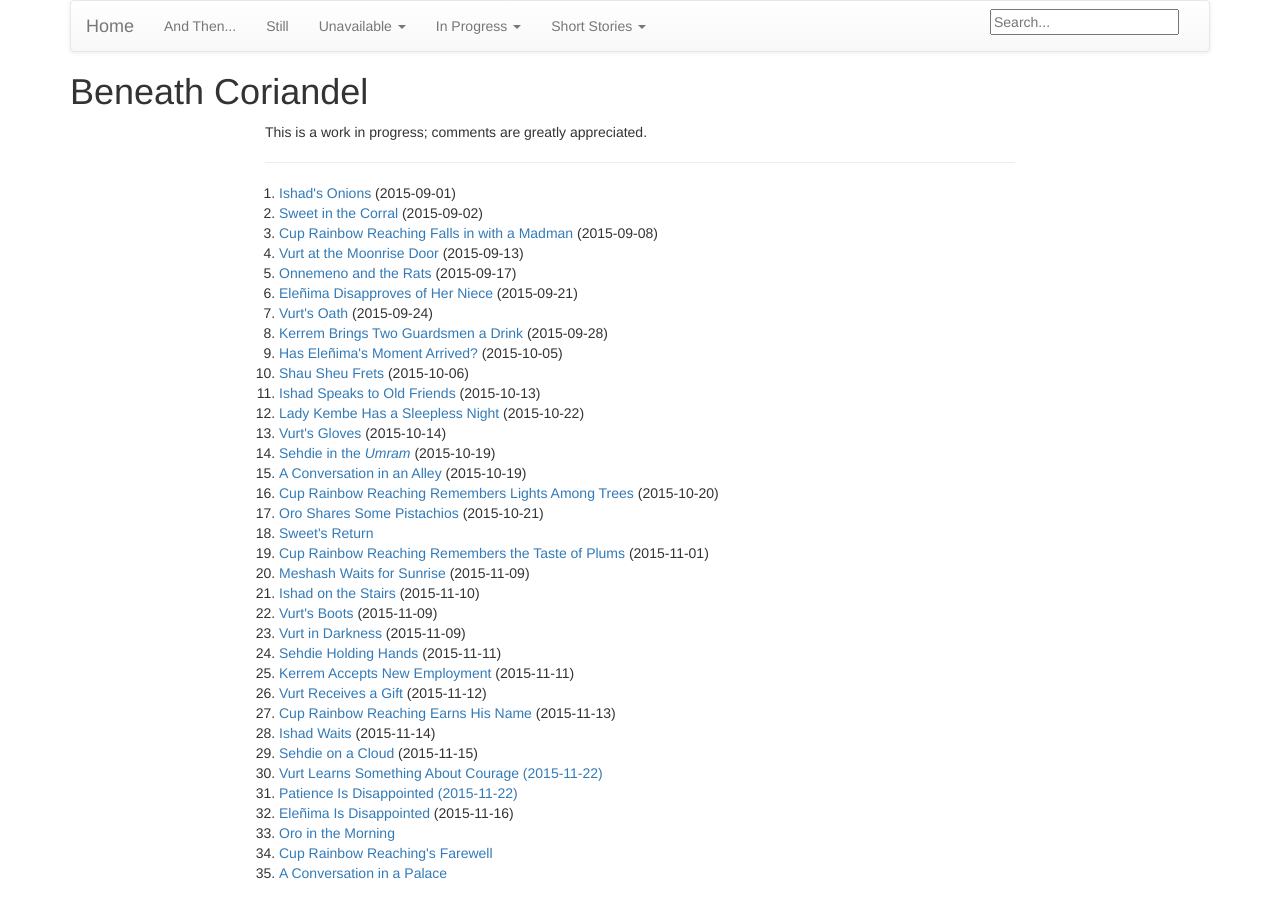
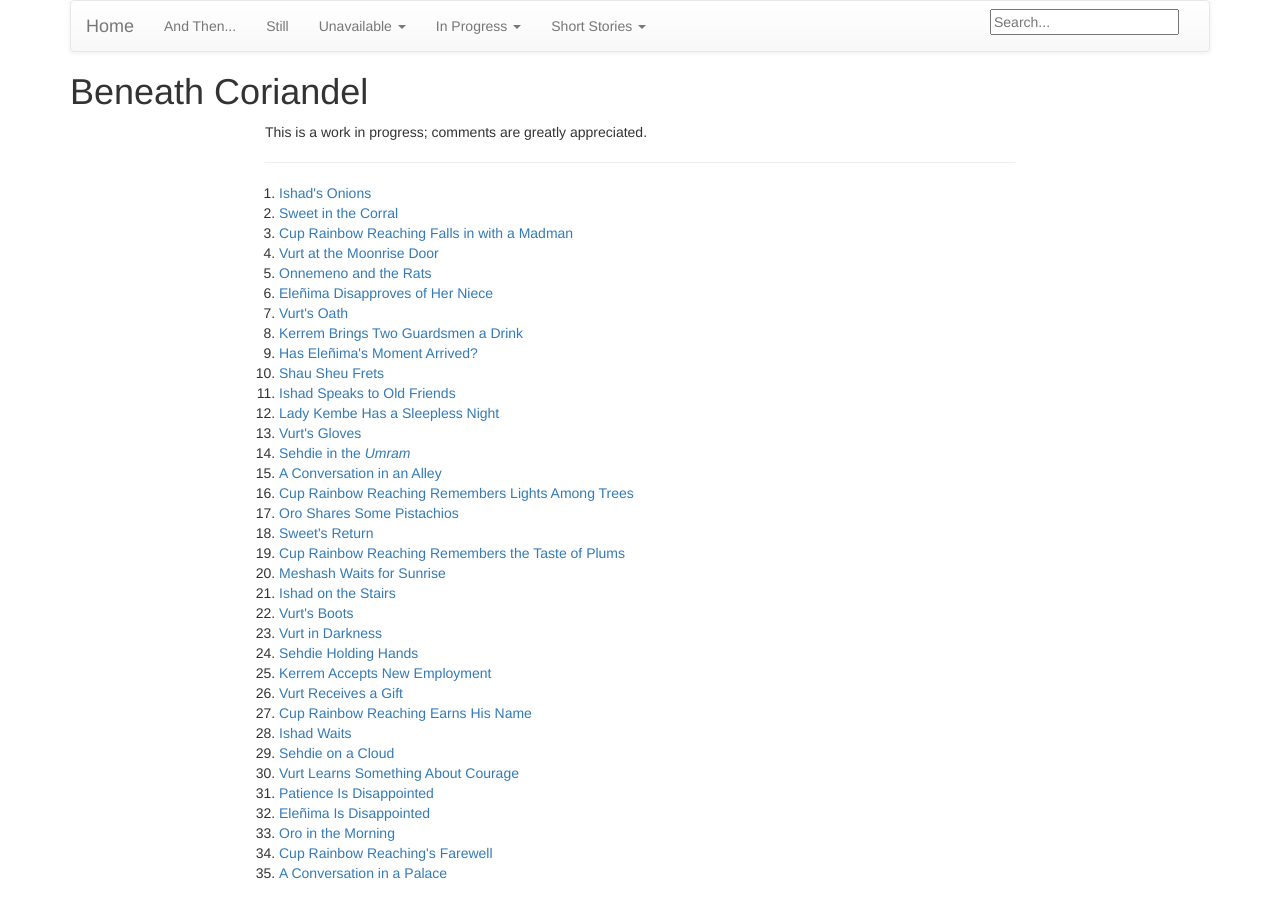
Before and after one commit to gvwilson/sensibleadventures, a Jekyll site: the page built from beneath-coriandel.html, in a window 1280 px wide and 900 px high. Built offline with Jekyll 4.4.1, drawn with Linux system fonts in a browser that asks for light colours.

Commit message:
Removing dates from ToC

```diff
--- a/beneath-coriandel.html
+++ b/beneath-coriandel.html
@@ -8,38 +8,38 @@
 </p>
 <hr/>
 <ol>
-  <li><a href="#ishads-onions">Ishad's Onions</a> (2015-09-01)</li>
-  <li><a href="#sweet-in-the-corral">Sweet in the Corral</a> (2015-09-02)</li>
-  <li><a href="#cup-rainbow-reaching-falls-in-with-a-madman">Cup Rainbow Reaching Falls in with a Madman</a> (2015-09-08)</li>
-  <li><a href="#vurt-at-the-moonrise-door">Vurt at the Moonrise Door</a> (2015-09-13)</li>
-  <li><a href="#onnemeno-and-the-rats">Onnemeno and the Rats</a> (2015-09-17)</li>
-  <li><a href="#elenima-disapproves-of-her-niece">Eleñima Disapproves of Her Niece</a> (2015-09-21)</li>
-  <li><a href="#vurts-oath">Vurt's Oath</a> (2015-09-24)</li>
-  <li><a href="#kerrem-brings-two-guardsmen-a-drink">Kerrem Brings Two Guardsmen a Drink</a> (2015-09-28)</li>
-  <li><a href="#has-elenimas-moment-arrived">Has Eleñima's Moment Arrived?</a> (2015-10-05)</li>
-  <li><a href="#shau-sheu-frets">Shau Sheu Frets</a> (2015-10-06)</li>
-  <li><a href="#ishad-speaks-to-old-friends">Ishad Speaks to Old Friends</a> (2015-10-13)</li>
-  <li><a href="#lady-kembe-has-a-sleepless-night">Lady Kembe Has a Sleepless Night</a> (2015-10-22)</li>
-  <li><a href="#vurts-gloves">Vurt's Gloves</a> (2015-10-14)</li>
-  <li><a href="#sehdie-in-the-umram">Sehdie in the <em>Umram</em></a> (2015-10-19)</li>
-  <li><a href="#a-conversation-in-an-alley">A Conversation in an Alley</a> (2015-10-19)</li>
-  <li><a href="#cup-rainbow-reaching-remembers-lights-among-trees">Cup Rainbow Reaching Remembers Lights Among Trees</a> (2015-10-20)</li>
-  <li><a href="#oro-shares-some-pistachios">Oro Shares Some Pistachios</a> (2015-10-21)</li>
+  <li><a href="#ishads-onions">Ishad's Onions</a></li>
+  <li><a href="#sweet-in-the-corral">Sweet in the Corral</a></li>
+  <li><a href="#cup-rainbow-reaching-falls-in-with-a-madman">Cup Rainbow Reaching Falls in with a Madman</a></li>
+  <li><a href="#vurt-at-the-moonrise-door">Vurt at the Moonrise Door</a></li>
+  <li><a href="#onnemeno-and-the-rats">Onnemeno and the Rats</a></li>
+  <li><a href="#elenima-disapproves-of-her-niece">Eleñima Disapproves of Her Niece</a></li>
+  <li><a href="#vurts-oath">Vurt's Oath</a></li>
+  <li><a href="#kerrem-brings-two-guardsmen-a-drink">Kerrem Brings Two Guardsmen a Drink</a></li>
+  <li><a href="#has-elenimas-moment-arrived">Has Eleñima's Moment Arrived?</a></li>
+  <li><a href="#shau-sheu-frets">Shau Sheu Frets</a></li>
+  <li><a href="#ishad-speaks-to-old-friends">Ishad Speaks to Old Friends</a></li>
+  <li><a href="#lady-kembe-has-a-sleepless-night">Lady Kembe Has a Sleepless Night</a></li>
+  <li><a href="#vurts-gloves">Vurt's Gloves</a></li>
+  <li><a href="#sehdie-in-the-umram">Sehdie in the <em>Umram</em></a></li>
+  <li><a href="#a-conversation-in-an-alley">A Conversation in an Alley</a></li>
+  <li><a href="#cup-rainbow-reaching-remembers-lights-among-trees">Cup Rainbow Reaching Remembers Lights Among Trees</a></li>
+  <li><a href="#oro-shares-some-pistachios">Oro Shares Some Pistachios</a></li>
   <li><a href="#sweets-return">Sweet's Return</a></li>
-  <li><a href="#cup-rainbow-reaching-remembers-the-taste-of-plums">Cup Rainbow Reaching Remembers the Taste of Plums</a> (2015-11-01)</li>
-  <li><a href="#meshash-waits-for-sunrise">Meshash Waits for Sunrise</a> (2015-11-09)</li>
-  <li><a href="#ishad-on-the-stairs">Ishad on the Stairs</a> (2015-11-10)</li>
-  <li><a href="#vurts-boots">Vurt's Boots</a> (2015-11-09)</li>
-  <li><a href="#vurt-in-darkness">Vurt in Darkness</a> (2015-11-09)</li>
-  <li><a href="#sehdie-holding-hands">Sehdie Holding Hands</a> (2015-11-11)</li>
-  <li><a href="#kerrem-accepts-new-employment">Kerrem Accepts New Employment</a> (2015-11-11)</li>
-  <li><a href="#vurt-receives-a-gift">Vurt Receives a Gift</a> (2015-11-12)</li>
-  <li><a href="#cup-rainbow-reaching-earns-his-name">Cup Rainbow Reaching Earns His Name</a> (2015-11-13)</li>
-  <li><a href="#ishad-waits">Ishad Waits</a> (2015-11-14)</li>
-  <li><a href="#sehdie-on-a-cloud">Sehdie on a Cloud</a> (2015-11-15)</li>
-  <li><a href="#vurt-learns-something-about-courage">Vurt Learns Something About Courage (2015-11-22)</a></li>
-  <li><a href="#patience-is-disappointed">Patience Is Disappointed (2015-11-22)</a></li>
-  <li><a href="#elenima-is-disappointed">Eleñima Is Disappointed</a> (2015-11-16)</li>
+  <li><a href="#cup-rainbow-reaching-remembers-the-taste-of-plums">Cup Rainbow Reaching Remembers the Taste of Plums</a></li>
+  <li><a href="#meshash-waits-for-sunrise">Meshash Waits for Sunrise</a></li>
+  <li><a href="#ishad-on-the-stairs">Ishad on the Stairs</a></li>
+  <li><a href="#vurts-boots">Vurt's Boots</a></li>
+  <li><a href="#vurt-in-darkness">Vurt in Darkness</a></li>
+  <li><a href="#sehdie-holding-hands">Sehdie Holding Hands</a></li>
+  <li><a href="#kerrem-accepts-new-employment">Kerrem Accepts New Employment</a></li>
+  <li><a href="#vurt-receives-a-gift">Vurt Receives a Gift</a></li>
+  <li><a href="#cup-rainbow-reaching-earns-his-name">Cup Rainbow Reaching Earns His Name</a></li>
+  <li><a href="#ishad-waits">Ishad Waits</a></li>
+  <li><a href="#sehdie-on-a-cloud">Sehdie on a Cloud</a></li>
+  <li><a href="#vurt-learns-something-about-courage">Vurt Learns Something About Courage</a></li>
+  <li><a href="#patience-is-disappointed">Patience Is Disappointed</a></li>
+  <li><a href="#elenima-is-disappointed">Eleñima Is Disappointed</a></li>
   <li><a href="#oro-in-the-morning">Oro in the Morning</a></li>
   <li><a href="#cup-rainbow-reachings-farewell">Cup Rainbow Reaching's Farewell</a></li>
   <li><a href="#a-conversation-in-a-palace">A Conversation in a Palace</a></li>
```
